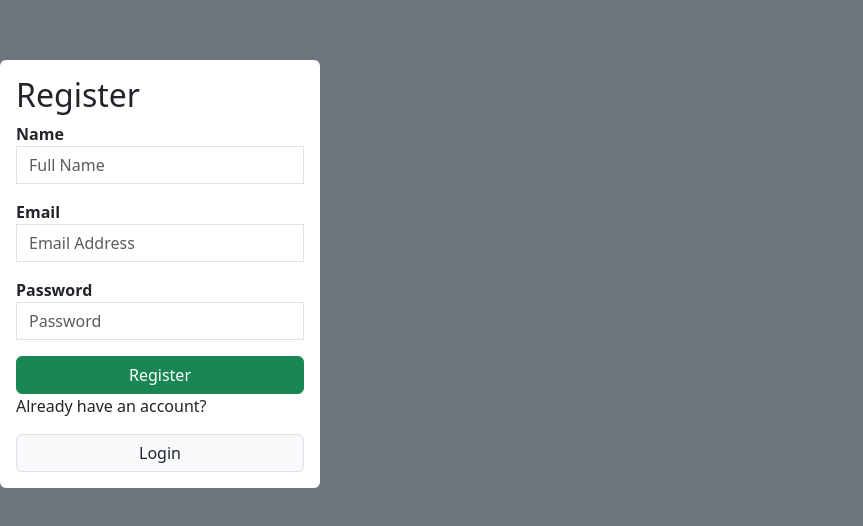
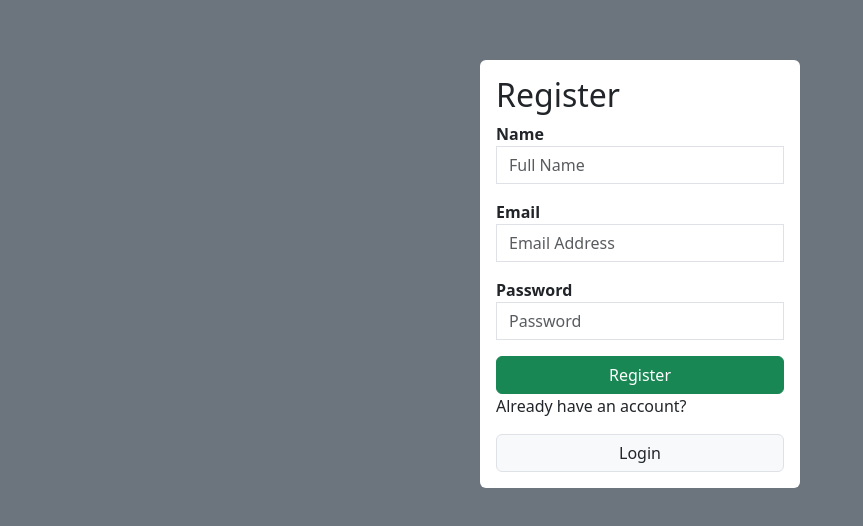
Before and after one commit to KevinCasoco/MERN-techstack-practice, a React (Vite) app in the folder client/: page / in a window 1280 px wide. Shown: the part 126-652 px from the top of the page, without its empty margins (0-863 px from the left). Built offline with nearby package versions, Linux system fonts and the light colour scheme.

Commit message:
registration with bootstrap

```diff
--- a/client/package.json
+++ b/client/package.json
@@ -10,6 +10,7 @@
     "preview": "vite preview"
   },
   "dependencies": {
+    "bootstrap": "^5.3.2",
     "react": "^18.2.0",
     "react-dom": "^18.2.0"
   },
--- a/client/src/App.jsx
+++ b/client/src/App.jsx
@@ -6,7 +6,7 @@ function App() {
 
   return (
       <div>
-        <Signup/>
+        <Signup />
       </div>
   )
 }
--- a/client/src/Signup.jsx
+++ b/client/src/Signup.jsx
@@ -1,29 +1,9 @@
-import React, { useState } from 'react';
+import { useState } from "react";
 
-const Signup = () => {
-//   const [email, setEmail] = useState('');
-//   const [password, setPassword] = useState('');
-
-//   const handleEmailChange = (e) => {
-//     setEmail(e.target.value);
-//   };
-
-//   const handlePasswordChange = (e) => {
-//     setPassword(e.target.value);
-//   };
-
-//   const handleSubmit = (e) => {
-//     e.preventDefault();
-//     // You can add your signup logic here
-//     console.log('Email:', email);
-//     console.log('Password:', password);
-//     // Clear form fields after submission
-//     setEmail('');
-//     setPassword('');
-//   };
+function Signup () {
 
   return (
-    <div className="d-flex justify-content center align-items-center bg-secondary vh-100">
+    <div className="d-flex justify-content-center align-items-center bg-secondary vh-100">
         <div className="bg-white p-3 rounded w-25">
             <h2>Register</h2>
                 <form>
@@ -74,6 +54,6 @@ const Signup = () => {
         </div>
     </div>
   );
-};
+}
 
 export default Signup;
```
Also changed, not shown: 1 other file (tests, documents, lock files or other folders).
